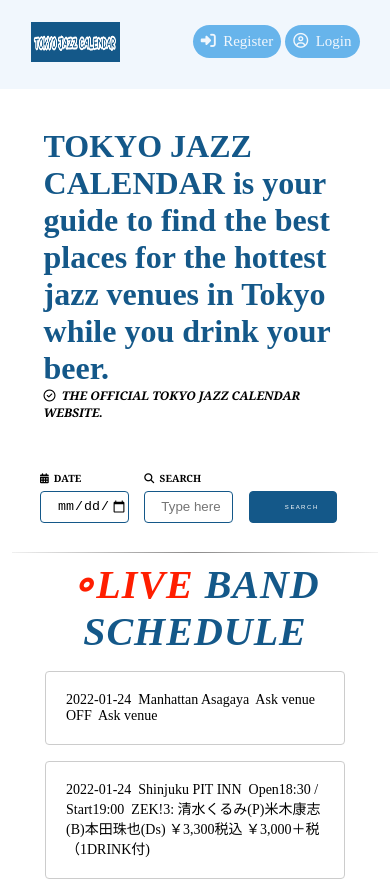
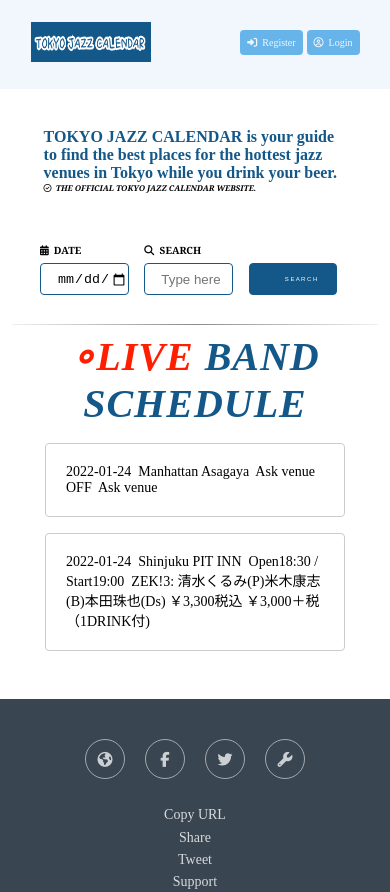
Before and after one commit to Juvz/TokyoJazzCalendarByJuvy, a plain HTML site: page index.html in a window 390 px wide. Shown: the top 892 px of the page. Drawn offline with Linux system fonts and the light colour scheme.

Commit message:
updating media queries

```diff
--- a/style.css
+++ b/style.css
@@ -40,7 +40,7 @@ header {
   .logo img{
     display: inline-flex;
     margin-top: 2%;
-    width: 89px;
+    width: 120px;
     height: 40px;
   }
 }
@@ -91,11 +91,11 @@ and (max-width: 568px) {
 
 @media (max-width: 600px) {
   .btn-register {
-  font-size: 15px;
-  padding: 8px;
+  font-size: 10px;
+  padding: 7px;
   display: inline-flex;
   position: relative;
-  border-radius: 50px;
+  border-radius: 4px;
   background-color: #67b4eb;
   }
 }
@@ -135,14 +135,14 @@ h3 {
     /* background-color: #f1efe9; */
   }
   h3 {
-    font-size: 2rem;
+    font-size: 1rem;
     color: #145889;
     margin-left: 5%;
     margin-right: 5%;
   }
   .TJC-info h4{
     font-family: gt-super, Georgia, Cambria, "Times New Roman", Times, serif;
-    font-size: 12px;
+    font-size: 8px;
     font-style: italic;
     text-transform: uppercase;
     margin-left: 5%;
@@ -355,6 +355,21 @@ h3 {
   color:inherit;
   opacity:0.75;
 }
+@media (max-width: 600px) {
+  .footer-basic .social > a {
+    font-size:15px;
+    width:40px;
+    height:40px;
+    line-height:40px;
+    display:inline-block;
+    text-align:center;
+    border-radius:50%;
+    border:1px solid #ccc;
+    margin:0 8px;
+    color:inherit;
+    opacity:0.75;
+  }
+}
 
 .footer-basic .social > a:hover {
   opacity:0.9;
```
